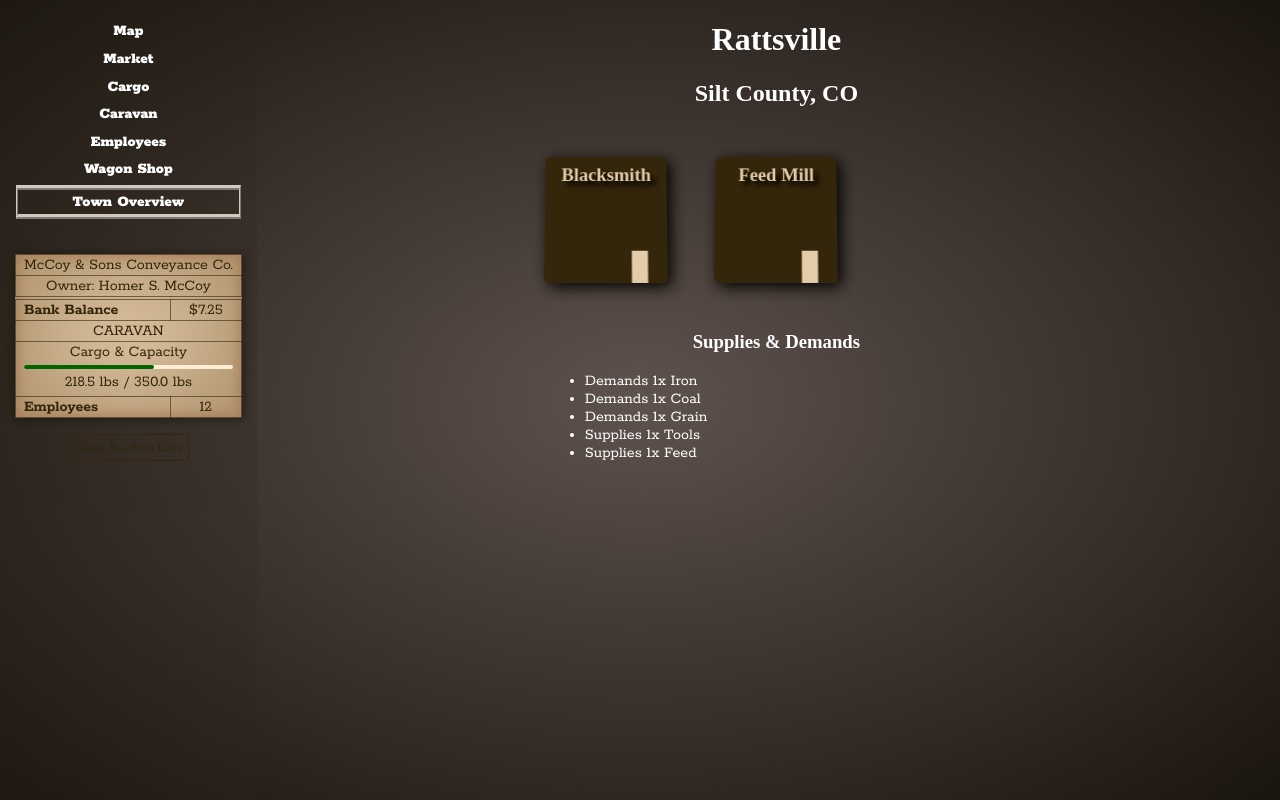
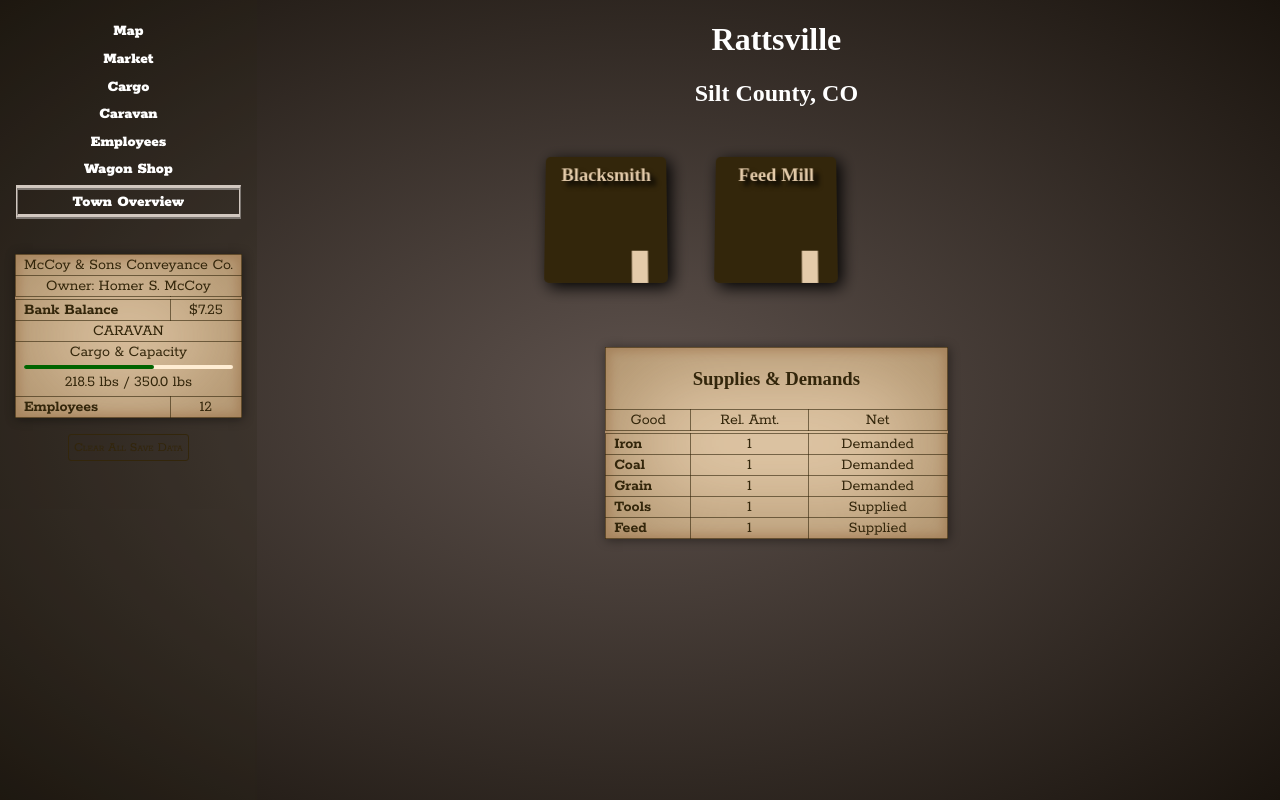
Before and after one commit to eignnx/the-silt-road, a React (Create React App) app: page /game/town in a window 1280 px wide. Built offline with nearby package versions, Linux system fonts and the light colour scheme; a web font is replaced by a local one.

Commit message:
summarize suply demand in table

```diff
--- a/src/routes/TownView/TownView.css
+++ b/src/routes/TownView/TownView.css
@@ -41,4 +41,13 @@
         box-shadow: 0.25rem 0.25rem 1rem black;
 
     }
+
+    .supplies-demands-section {
+        display: flex;
+        justify-content: center;
+    }
+
+    .document {
+        min-width: 40ch;
+    }
 }
--- a/src/routes/TownView/TownView.tsx
+++ b/src/routes/TownView/TownView.tsx
@@ -57,17 +57,32 @@ export default function TownView() {
                 </div>
             ))}
         </section>
-        <section>
-            <h3>Supplies & Demands</h3>
-            <ul>
-                {objectEntries(townDemandsSupplies.netSupplies)
-                    .sort((a, b) => (a[1] ?? 0) - (b[1] ?? 0))
-                    .map(([comm, qty]) => (
-                        (qty === undefined) ? null
-                            : (qty > 0) ? <li>Supplies {qty}x {titleCase(comm)}</li>
-                                : <li>Demands {-qty}x {titleCase(comm)}</li>
-                    ))}
-            </ul>
+        <section className="supplies-demands-section">
+            <table className="document">
+                <thead>
+                    <tr>
+                        <th colSpan={3}> <h3>Supplies & Demands</h3> </th>
+                    </tr>
+                    <tr>
+                        <th>Good</th>
+                        <th>Rel. Amt.</th>
+                        <th>Net</th>
+                    </tr>
+                </thead>
+                <tbody>
+                    {objectEntries(townDemandsSupplies.netSupplies)
+                        .sort((a, b) => (a[1] ?? 0) - (b[1] ?? 0))
+                        .map(([comm, qtyUndef]) => {
+                            const qty = qtyUndef ?? 0;
+
+                            return <tr>
+                                <th scope="row">{titleCase(comm)}</th>
+                                <td>{Math.abs(qty)}</td>
+                                <td>{qty > 0 ? "Supplied" : "Demanded"}</td>
+                            </tr>;
+                        })}
+                </tbody>
+            </table>
         </section>
     </div>;
 }
```
